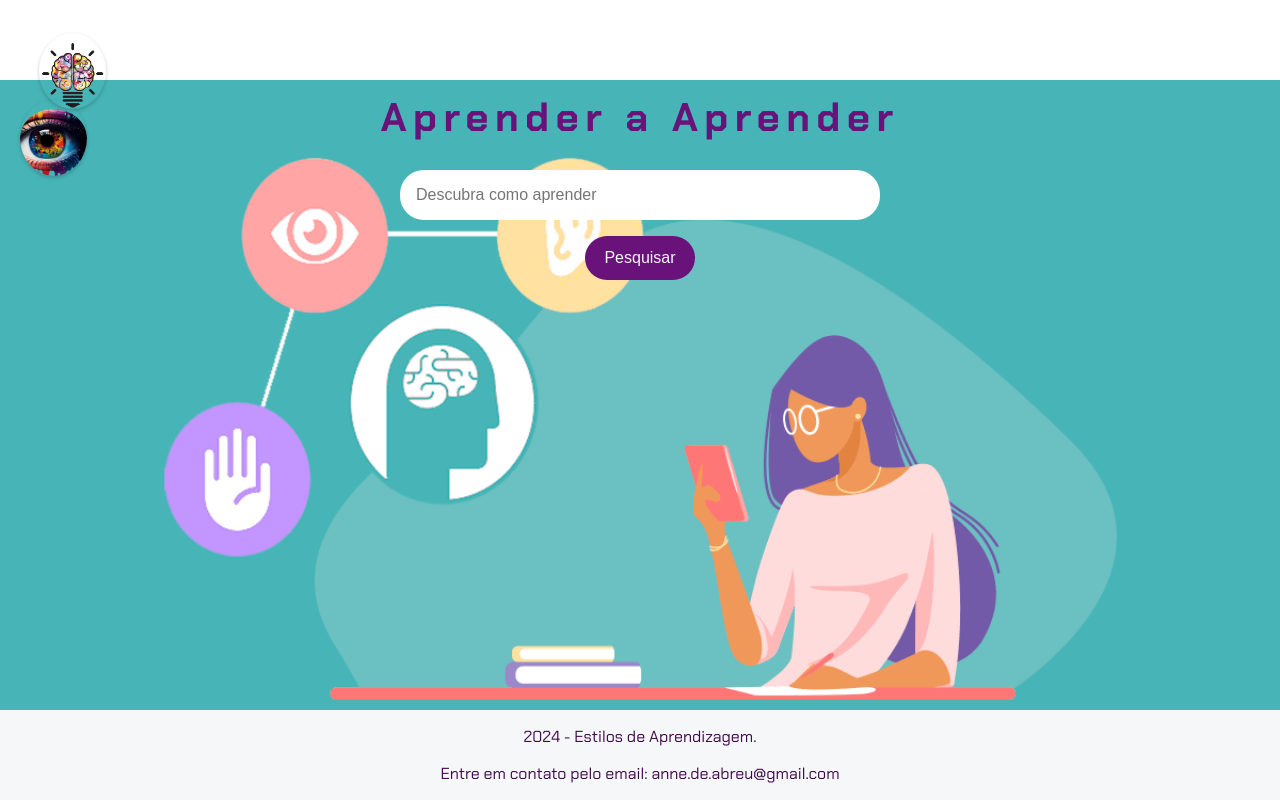
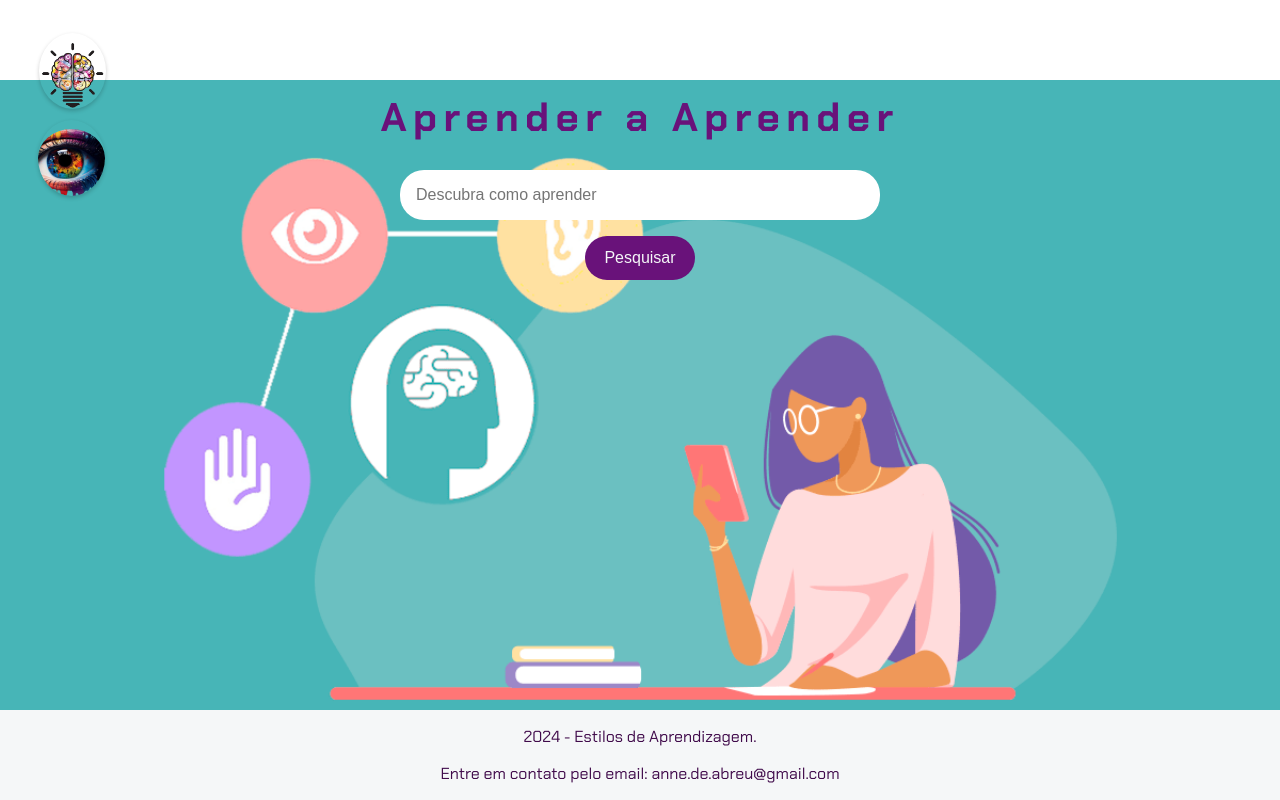
Before and after one commit to Ariane2023/Aprendizagem, a plain HTML site: page index.html in a window 1280 px wide. Drawn offline with Linux system fonts and the light colour scheme.

```diff
--- a/style.css
+++ b/style.css
@@ -50,8 +50,8 @@ body {
 
 .designer {
     position: absolute;
-    top: 100px; /* Ajuste o valor conforme necessário */
-    left: 20px; /* Ajuste o valor conforme necessário */
+    top: 120px; /* Ajuste o valor conforme necessário */
+    left: 38px; /* Ajuste o valor conforme necessário */
 }
 
 /* Estiliza os títulos h1 */
@@ -181,7 +181,7 @@ footer {
     position: fixed; /* Posiciona o rodapé */
     bottom: 0; /* Alinha ao fundo da página */
     font-size: 1rem; /* Tamanho da fonte */
-    opacity: 10.; /* Define a opacidade (valor entre 0 e 1) */
+
 }
 
 @media (max-width: 768px) {
```
